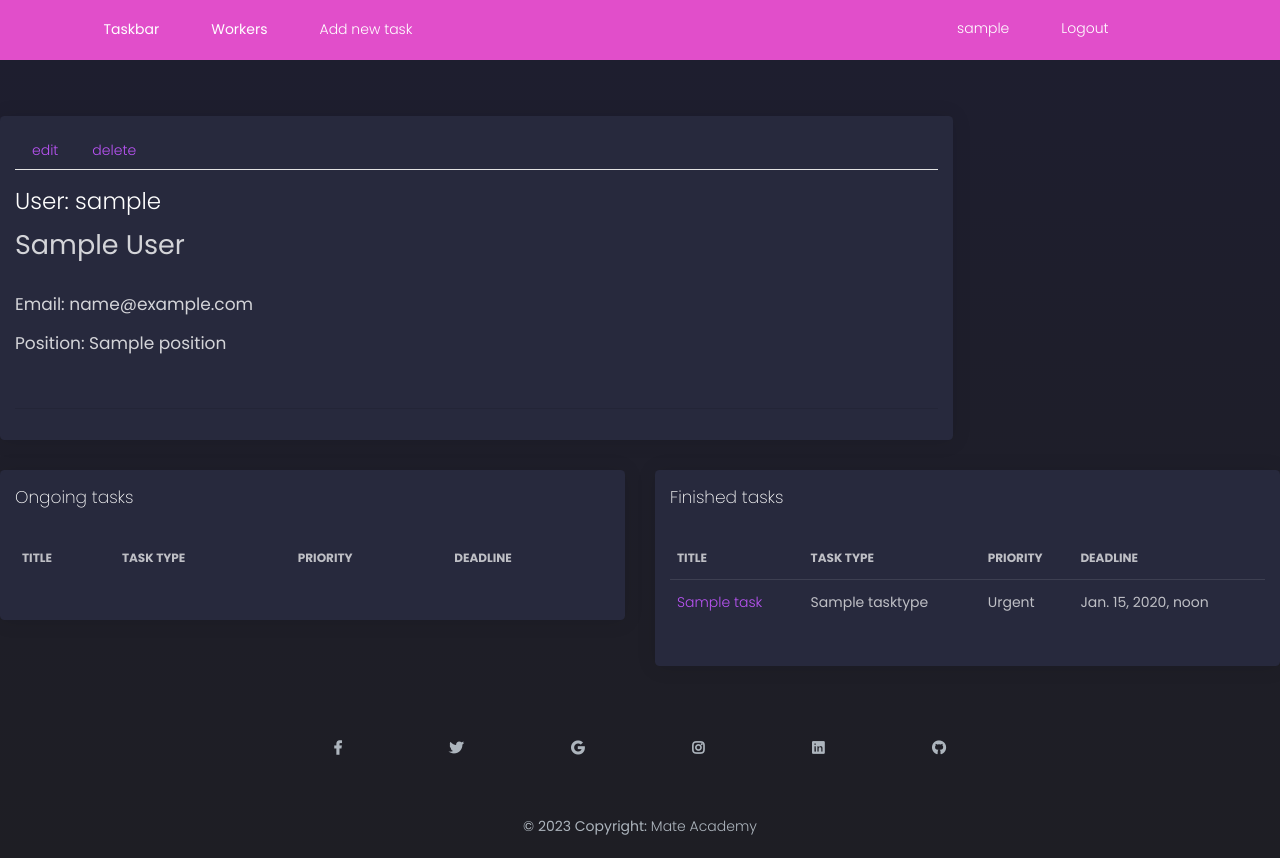
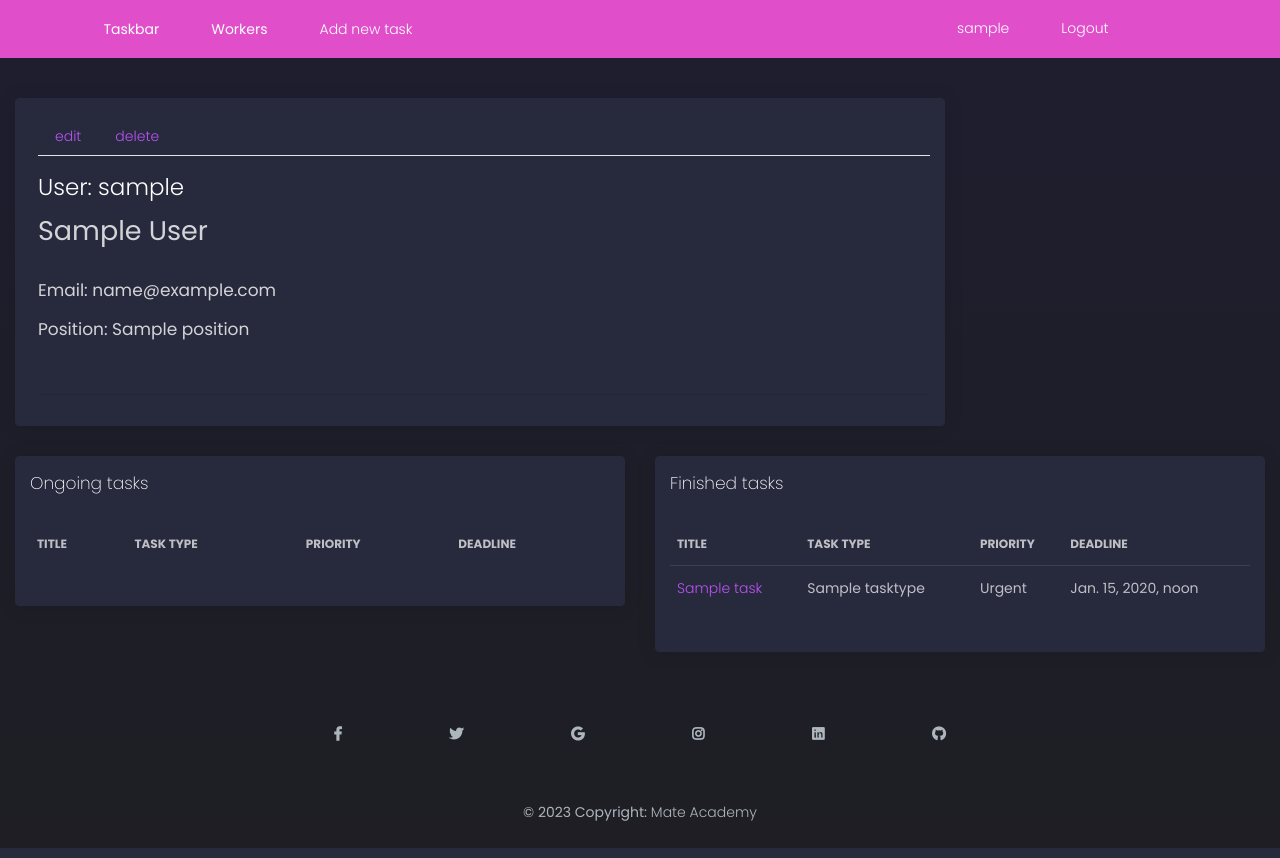
Before and after one commit to amber-marichi/django-task-manager, a Django app: page /workers/1/detail/ in a window 1280 px wide. Run offline with Django 4.2, Linux system fonts and the light colour scheme; a user stored in the database is signed in; tables that the repository leaves empty hold one stand-in row (values such as "Sample post"); lists and menus that the app fills with data are empty; some libraries are stand-ins or nearby versions; some web fonts are replaced.

Commit message:
in templates padding and margins adjustment for cards

```diff
--- a/templates/base.html
+++ b/templates/base.html
@@ -17,7 +17,7 @@
 
   <div class="wrapper">
     {% include "includes/navigation.html" %}
-    <div class="main-panel">
+    <div class="main-panel mt-5">
       {% block content %}{% endblock content %}
 
       {% block pagination %}
--- a/templates/hacelo/worker_detail.html
+++ b/templates/hacelo/worker_detail.html
@@ -7,9 +7,9 @@
 
 
 {% block content %}
-  <div class="row">
-    <div class="col-md-9 mt-5 pt-2 mt-5">
-      <div class="card">
+  <div class="row mt-5 mx-0">
+    <div class="col-md-9">
+      <div class="card pl-2 pt-1">
         <div class="card-header card-header-rose">
           <ul class="nav nav-tabs">
             {% if worker == user %}
@@ -34,7 +34,7 @@
       </div>
     </div>
   </div>
-  <div class="row">
+  <div class="row mx-0">
     <div class="col-lg-6 col-md-12">
       <div class="card ">
         <div class="card-header">
--- a/templates/hacelo/worker_list.html
+++ b/templates/hacelo/worker_list.html
@@ -8,7 +8,7 @@
 
 {% block content %}
 <div class="container">
-  <div class="col-12 mt-4 pt-2 mt-5">
+  <div class="col-12 mt-4 pt-2">
     <a href="{% url 'hacelo:worker-list' %}">clear search</a>
       <div class="card">
         <form action="" method="get">
--- a/templates/includes/navigation.html
+++ b/templates/includes/navigation.html
@@ -1,4 +1,4 @@
-<nav class="navbar sticky-top navbar-expand-md bg-primary">
+<nav class="navbar fixed-top navbar-expand-md bg-primary">
   <div class="container">
     <div class="collapse navbar-collapse">
       <ul class="navbar-nav">
--- a/templates/registration/login.html
+++ b/templates/registration/login.html
@@ -9,8 +9,8 @@
 {% block content %}
 
   <div class="container">
-      <div class="row pt-5">
-          <div class="col-md-6 mt-3 offset-md-3">
+      <div class="row mt-5">
+          <div class="col-md-6 offset-md-3">
               <div class="card">
                 <div class="card-header text-center py-4">
 
```
Also changed, not shown: templates/hacelo/task_detail.html (+4 -4 lines).
